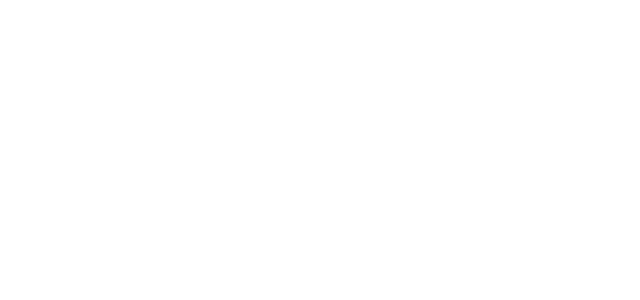
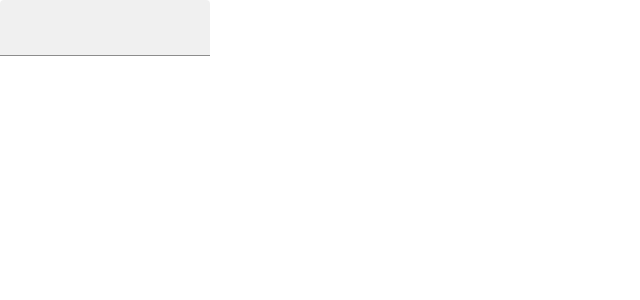
Before and after one commit to kk-min/chat-application-web, a React (Create React App) app in the folder chat_web/: page /chat in a window 1280 px wide. Before the commit this address had no page. Shown: the top 300 px of the page, without its empty margins (0-640 px from the left). Built offline with nearby package versions, Linux system fonts and the light colour scheme.

Commit message:
Added ChatScreen (In progress)

```diff
--- a/chat_web/src/App.js
+++ b/chat_web/src/App.js
@@ -3,13 +3,15 @@
 import "./App.css";
 import { BrowserRouter, Routers, Routes, Route } from "react-router-dom";
 import Home from "./pages/Home";
+import ChatScreen from "./pages/ChatScreen";
 
 function App() {
 	return (
-    <div className="App">
+		<div className='App'>
 			<BrowserRouter>
 				<Routes>
-          <Route path="/" element={<Home/>}/>
+					<Route path='/' element={<Home />} />
+					<Route path='/chat' element={<ChatScreen />}></Route>
 				</Routes>
 			</BrowserRouter>
 		</div>
--- /dev/null
+++ b/chat_web/src/pages/ChatScreen.jsx
@@ -0,0 +1,32 @@
+import React, { useState } from "react";
+import { TextField, Grid } from "@mui/material";
+
+const handleEnter = (event) => {
+	console.log("In handleEnter");
+	if (event.key == "Enter" && event.shiftKey) {
+		console.log("Detected Shift+Enter key");
+	} else if (event.key == "Enter") {
+		console.log("Detected Enter key");
+	}
+};
+
+export default function ChatScreen() {
+	const [value, setValue] = React.useState("");
+
+	const handleChatBoxChange = (event) => {
+		setValue(event.target.value);
+	};
+	return (
+		<Grid container>
+			<TextField
+				id='chatBox'
+				multiline
+				maxRows={90}
+				value={value}
+				onChange={handleChatBoxChange}
+				variant='filled'
+				onKeyDown={handleEnter}
+			></TextField>
+		</Grid>
+	);
+}
--- a/chat_web/src/pages/Home.jsx
+++ b/chat_web/src/pages/Home.jsx
@@ -1,7 +1,5 @@
 import React, { useState } from "react";
 import { TextField, Button, Grid, Typography } from "@mui/material";
-import { useTheme } from "@mui/material/styles";
-
 const connectToIP = (ip) => {};
 
 export default function Home() {
```
Lines whose indentation alone changed are shown as unchanged.
